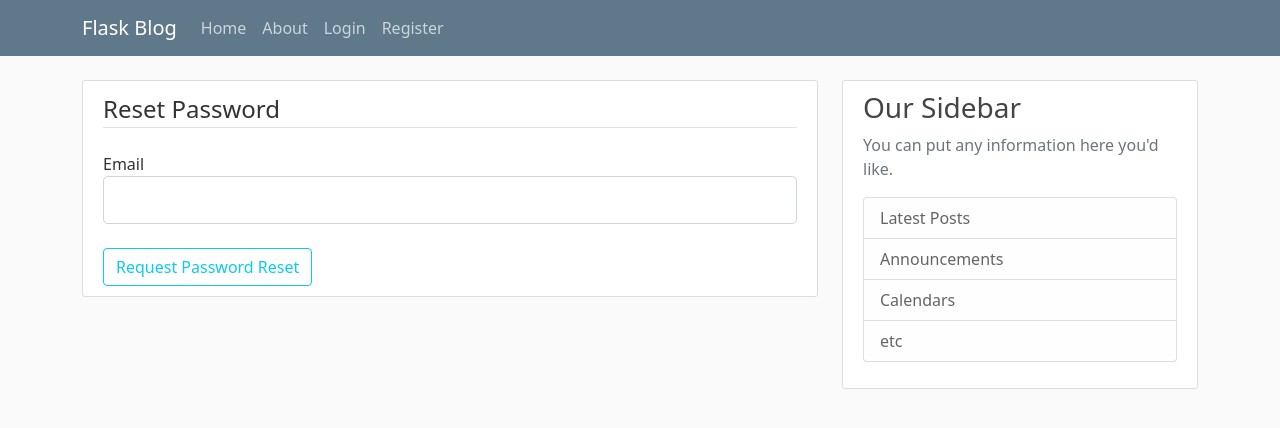
After one commit to YellowFlash2012/konoha-news, a Flask app: page /reset_password in a window 1280 px wide. The commit adds this page. Shown: the top 428 px of the page. Run offline with Flask 2, Linux system fonts and the light colour scheme; some libraries are stand-ins or nearby versions.

Commit message:
password reset functionality added to the whole thing

```diff
--- a/flaskblog/forms.py
+++ b/flaskblog/forms.py
@@ -71,3 +71,17 @@ class PostForm(FlaskForm):
     title = StringField('Title', validators=[DataRequired()])
     content = TextAreaField('Content', validators=[DataRequired()])
     submit = SubmitField('Post')
+
+class RequestResetForm(FlaskForm):
+    email = StringField('Email', validators=[DataRequired(), Email()])
+    submit = SubmitField('Request Password Reset')
+
+    def validate_email(self, email):
+        user = User.query.filter_by(email=email.data).first()
+        if user is None:
+            raise ValidationError('There is no account with that email. Please use another one')
+
+class ResetPasswordForm(FlaskForm):
+    password = PasswordField('Password', validators=[DataRequired(), Length(min=8)])
+    confirm_password = PasswordField('Confirm Password', validators=[DataRequired(), EqualTo('password')])
+    submit = SubmitField('Reset Password')
--- a/flaskblog/routes.py
+++ b/flaskblog/routes.py
@@ -4,12 +4,13 @@ from PIL import Image
 
 from flask import render_template, url_for, flash, request, abort
 from flask_login.utils import login_required
-from flaskblog import app, db, bcrypt
-from flaskblog.forms import PostForm, RegistrationForm, LoginForm, UpdateAccountForm
+from flaskblog import app, db, bcrypt, mail
+from flaskblog.forms import PostForm, RegistrationForm, LoginForm, UpdateAccountForm, RequestResetForm, ResetPasswordForm
 from flaskblog.models import User, Post
 from flask_login import login_user, current_user, logout_user
 
 from werkzeug.utils import redirect
+from flask_mail import Message
 
 # *******************routes****************
 @app.route('/')
@@ -161,3 +162,47 @@ def author_posts(username):
     user = User.query.filter_by(username=username).first_or_404()
     posts = Post.query.filter_by(author=user).order_by(Post.date_posted.desc()).paginate(page=page, per_page=5)
     return render_template("author_posts.html", posts=posts, author=user)
+
+# sending reset request email
+def send_reset_email(user):
+    token = user.get_reset_token()
+    msg = Message('Password Reset Request', sender='noreply@demo.com', recipients=[user.email])
+
+    msg.body = f"To reset your password, visit the following link: {url_for('reset_token', token=token, _external=True)}\
+         If you did NOT make this request, simply ignore this email and no change will be made."
+    mail.send(msg)
+
+@app.route('/reset_password', methods=['GET', 'POST'])
+def reset_request():
+    if current_user.is_authenticated:
+        return redirect(url_for('home'))
+    form = RequestResetForm()
+    if form.validate_on_submit():
+        user = User.query.filter_by(email=form.email.data).first()
+
+        send_reset_email(user)
+        flash('An email with password reset instructions has just been sent to your inbox', 'info')
+
+    return render_template('reset_request.html', title='Reset Password',form=form)
+
+
+@app.route('/reset_password/<token>', methods=['GET', 'POST'])
+def reset_token(token):
+    if current_user.is_authenticated:
+        return redirect(url_for('home'))
+    user = User.verify_reset_token(token)
+
+    if user is None:
+        flash('Your token has expired', 'warning')
+        return redirect(url_for('reset_request'))
+    form = ResetPasswordForm()
+    if form.validate_on_submit():
+        hashed_pw = bcrypt.generate_password_hash(
+            form.password.data).decode('utf-8')
+
+        user.password = hashed_pw
+        db.session.commit()
+
+        flash(f"Your password has been updated. You can login now", "success")
+        return redirect(url_for('login'))
+    return render_template('reset_token.html', title='Reset Password', form=form)
--- a/flaskblog/templates/login.html
+++ b/flaskblog/templates/login.html
@@ -52,9 +52,10 @@
             {{ form.submit(class="btn btn-outline-info mt-4") }}
         </div>
 
-        <small class="text-muted ml-2">
-            <a href="#">Forgot Password?</a>
+        <small class="text-muted ml-4 mt-4">
+            <a href="{{ url_for('reset_request') }}">Forgot Password?</a>
         </small>
+
     </form>
 </div>
 
--- /dev/null
+++ b/flaskblog/templates/reset_request.html
@@ -0,0 +1,38 @@
+{% extends "layout.html" %}
+
+{% block content %}
+<div class="content-section">
+    <form action="" method="post" novalidate>
+        {{ form.hidden_tag() }}
+
+        <fieldset class="form-group">
+            <legend class="border-bottom mb-4">
+                Reset Password
+            </legend>
+
+            <div class="form-group">
+                {{ form.email.label(class="form-control-label") }}
+
+                {% if form.email.errors %}
+                {{ form.email(class="form-control form-control-lg is-invalid") }}
+                <div class="invalid-feedback">
+                    {% for error in form.email.errors %}
+                    <span>{{ error }}</span>
+                    {% endfor %}
+                </div>
+                {% else %}
+                {{ form.email(class="form-control form-control-lg") }}
+                {% endif %}
+
+            </div>
+
+        </fieldset>
+
+        <div class="form-group">
+            {{ form.submit(class="btn btn-outline-info mt-4") }}
+        </div>
+
+    </form>
+</div>
+
+{% endblock %}
```
Also changed, not shown: flaskblog/__init__.py (+12 -0 lines), flaskblog/models.py (+15 -1 lines), flaskblog/templates/reset_token.html (added, +54 -0 lines).
